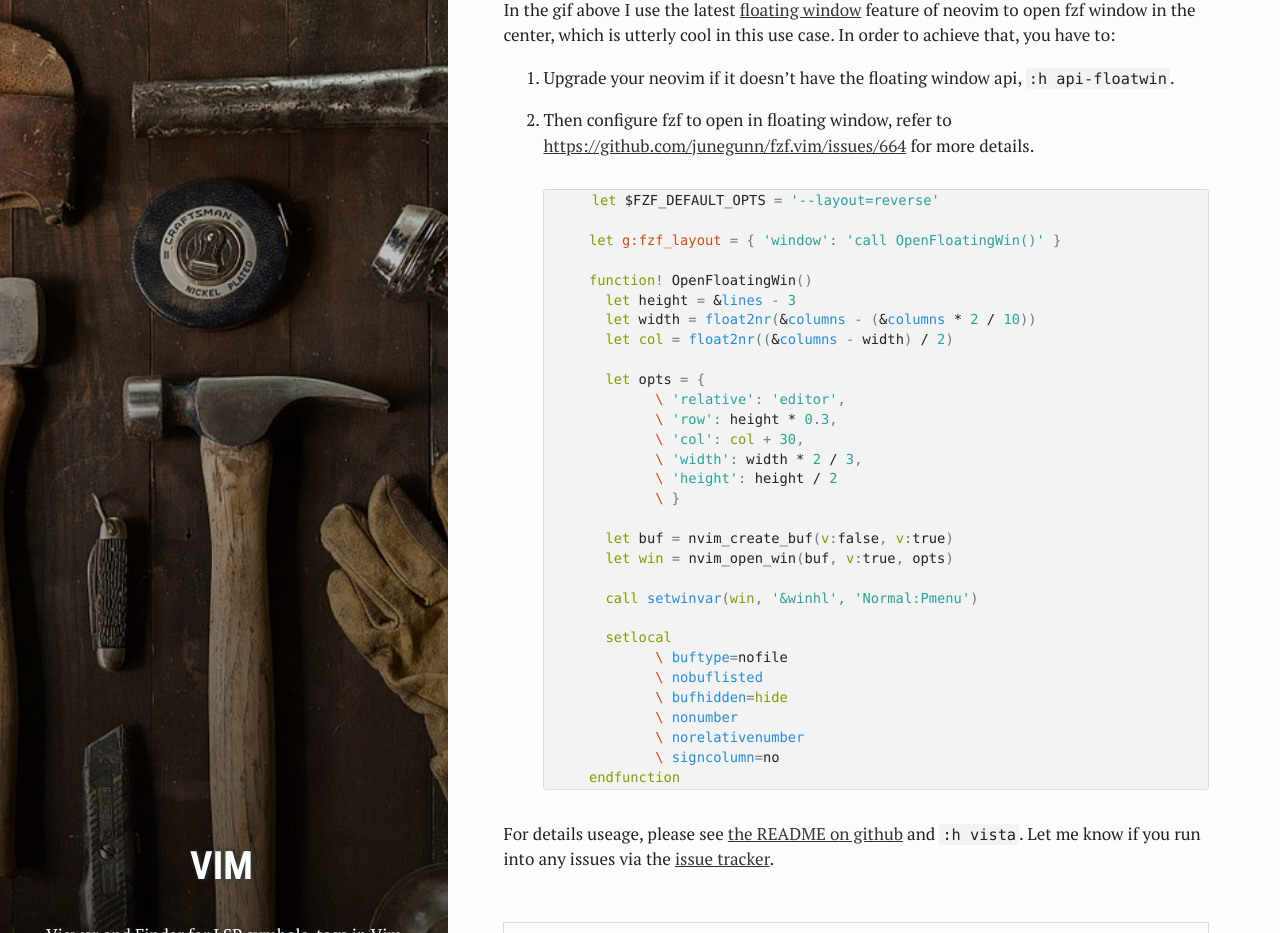
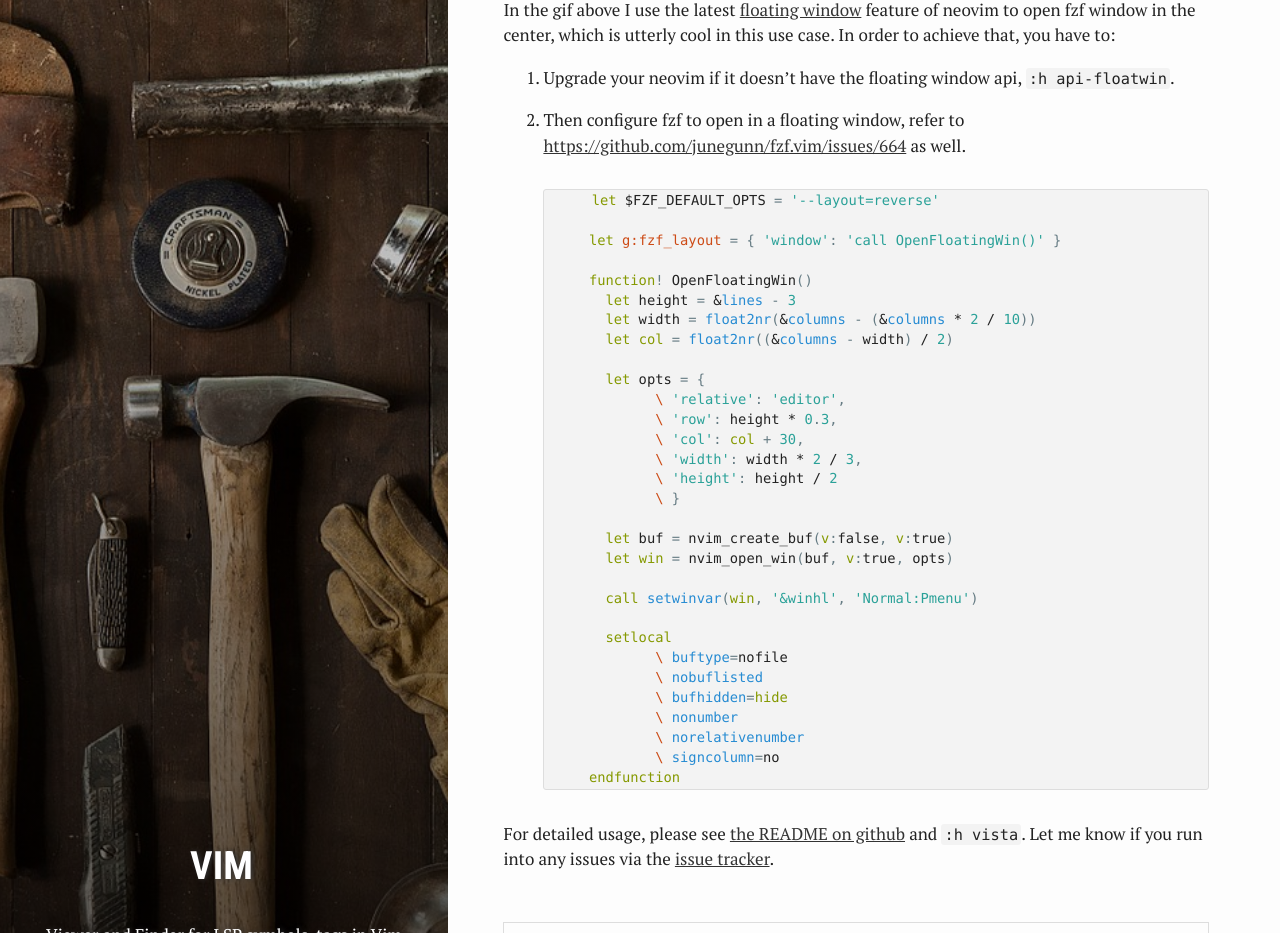
Before and after one commit to liuchengxu/liuchengxu.github.io, a Jekyll site: the page built from _posts/2019-04-22-vista.vim.md, in a window 1280 px wide and 1400 px high, scrolled down 1834 px. Shown: the part 156-1089 px from the top of the window. Built offline with Jekyll 4.4.1, drawn with Linux system fonts in a browser that asks for light colours.

Commit message:
Fix typo

````diff
--- a/_posts/2019-04-22-vista.vim.md
+++ b/_posts/2019-04-22-vista.vim.md
@@ -38,7 +38,7 @@ In the gif above I use the latest [floating window](https://github.com/neovim/ne
 
 1. Upgrade your neovim if it doesn't have the floating window api, `:h api-floatwin`.
 
-2. Then configure fzf to open in floating window, refer to [https://github.com/junegunn/fzf.vim/issues/664](https://github.com/junegunn/fzf.vim/issues/664) for more details.
+2. Then configure fzf to open in a floating window, refer to [https://github.com/junegunn/fzf.vim/issues/664](https://github.com/junegunn/fzf.vim/issues/664) as well.
 
     ```vim
         let $FZF_DEFAULT_OPTS = '--layout=reverse'
@@ -73,4 +73,4 @@ In the gif above I use the latest [floating window](https://github.com/neovim/ne
         endfunction
     ```
 
-For details useage, please see [the README on github](https://github.com/liuchengxu/vista.vim) and `:h vista`. Let me know if you run into any issues via the [issue tracker](https://github.com/liuchengxu/vista.vim/issues/new?template=bug_report.md).
+For detailed usage, please see [the README on github](https://github.com/liuchengxu/vista.vim) and `:h vista`. Let me know if you run into any issues via the [issue tracker](https://github.com/liuchengxu/vista.vim/issues/new?template=bug_report.md).
````
